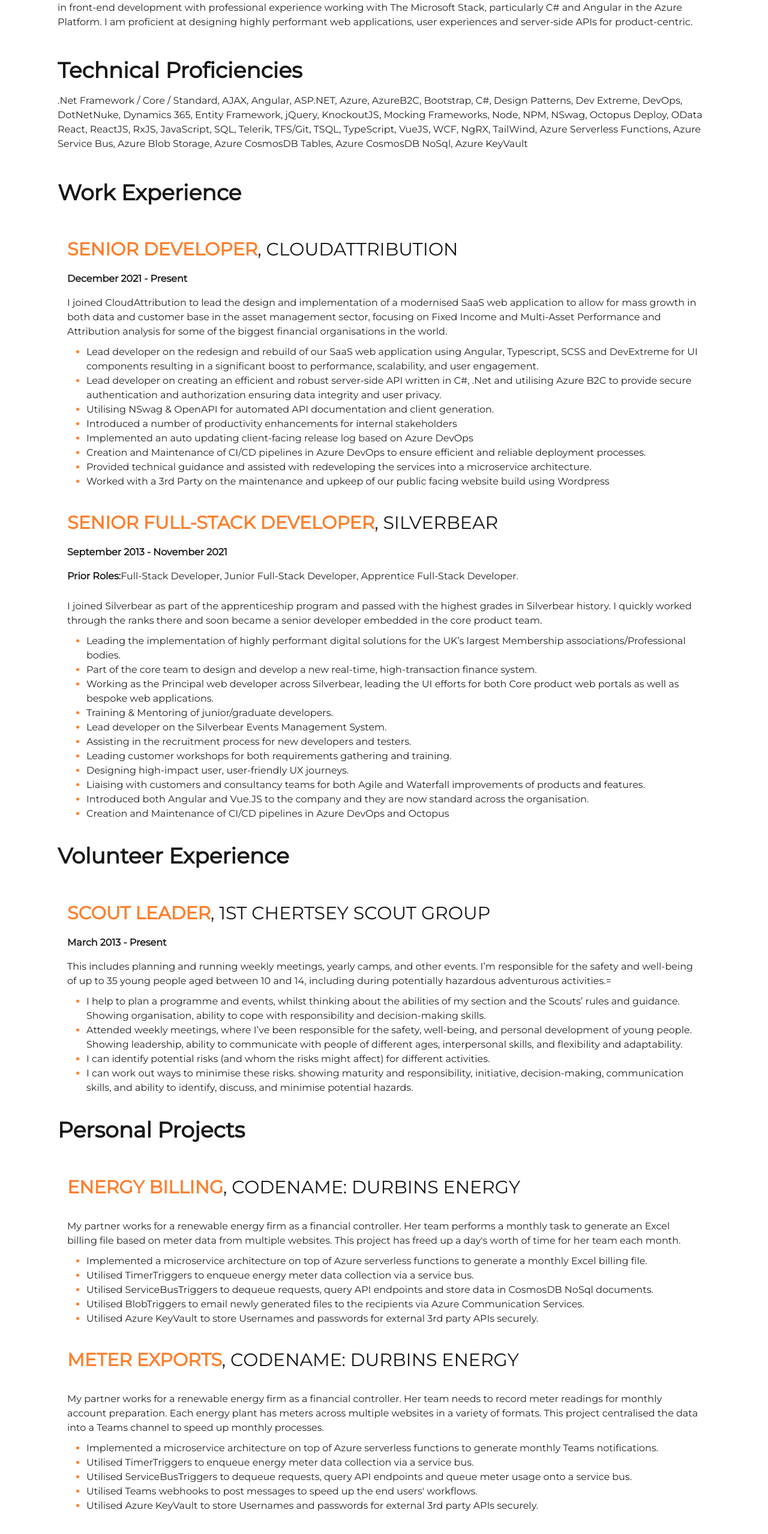
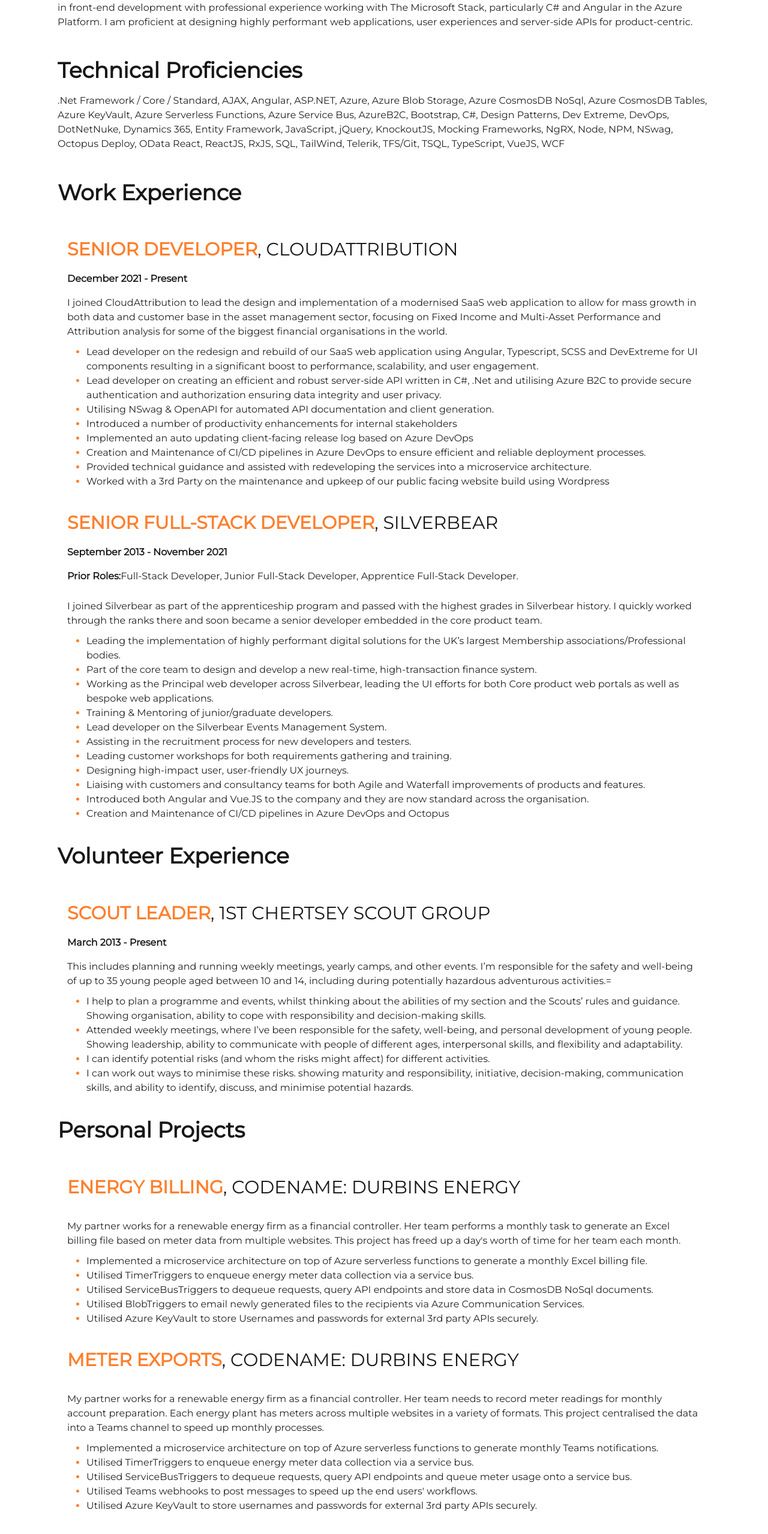
Before and after one commit to TimCane/timcane.co.uk, an Astro site: page /cv in a window 1280 px wide. Shown: the part 238-2796 px from the top of the page at 60% size. Built offline with nearby package versions, Linux system fonts and the light colour scheme; Astro itself is replaced by a stand-in of ours.

Commit message:
reordered proficiencies alphabetically

```diff
--- a/src/pages/cv.mdx
+++ b/src/pages/cv.mdx
@@ -22,7 +22,7 @@
 
 ## Technical Proficiencies
 
-.Net Framework / Core / Standard, AJAX, Angular, ASP.NET, Azure, AzureB2C, Bootstrap, C#, Design Patterns, Dev Extreme, DevOps, DotNetNuke, Dynamics 365, Entity Framework, jQuery, KnockoutJS, Mocking Frameworks, Node, NPM, NSwag, Octopus Deploy, OData React, ReactJS, RxJS, JavaScript, SQL, Telerik, TFS/Git, TSQL, TypeScript, VueJS, WCF, NgRX, TailWind, Azure Serverless Functions, Azure Service Bus, Azure Blob Storage, Azure CosmosDB Tables, Azure CosmosDB NoSql, Azure KeyVault
+.Net Framework / Core / Standard, AJAX, Angular, ASP.NET, Azure, Azure Blob Storage, Azure CosmosDB NoSql, Azure CosmosDB Tables, Azure KeyVault, Azure Serverless Functions, Azure Service Bus, AzureB2C, Bootstrap, C#, Design Patterns, Dev Extreme, DevOps, DotNetNuke, Dynamics 365, Entity Framework, JavaScript, jQuery, KnockoutJS, Mocking Frameworks, NgRX, Node, NPM, NSwag, Octopus Deploy, OData React, ReactJS, RxJS, SQL, TailWind, Telerik, TFS/Git, TSQL, TypeScript, VueJS, WCF
 
 ## Work Experience
 
@@ -110,7 +110,7 @@
 - Utilised TimerTriggers to enqueue energy meter data collection via a service bus.
 - Utilised ServiceBusTriggers to dequeue requests, query API endpoints and queue meter usage onto a service bus.
 - Utilised Teams webhooks to post messages to speed up the end users' workflows.
-- Utilised Azure KeyVault to store Usernames and passwords for external 3rd party APIs securely.
+- Utilised Azure KeyVault to store usernames and passwords for external 3rd party APIs securely.
 </CVEntry>
 
 <CVEntry
```
